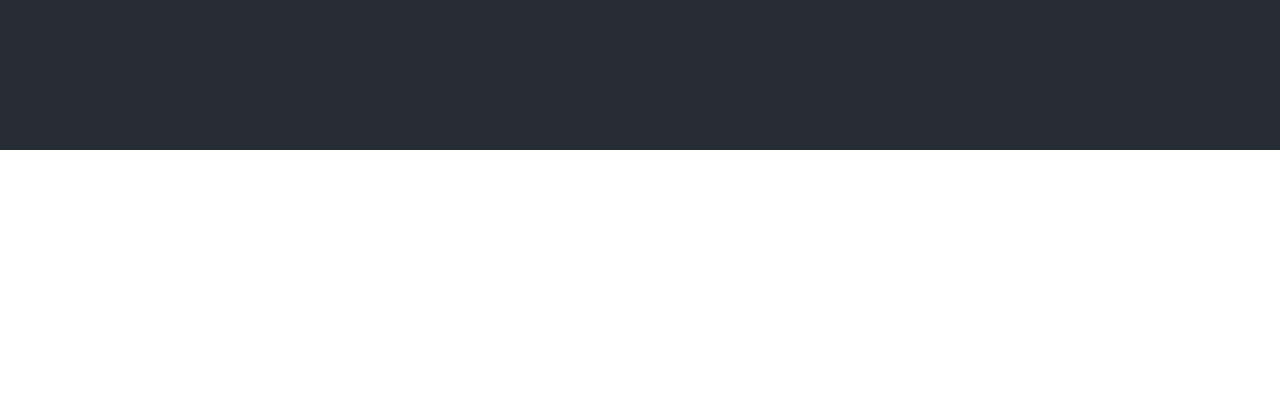
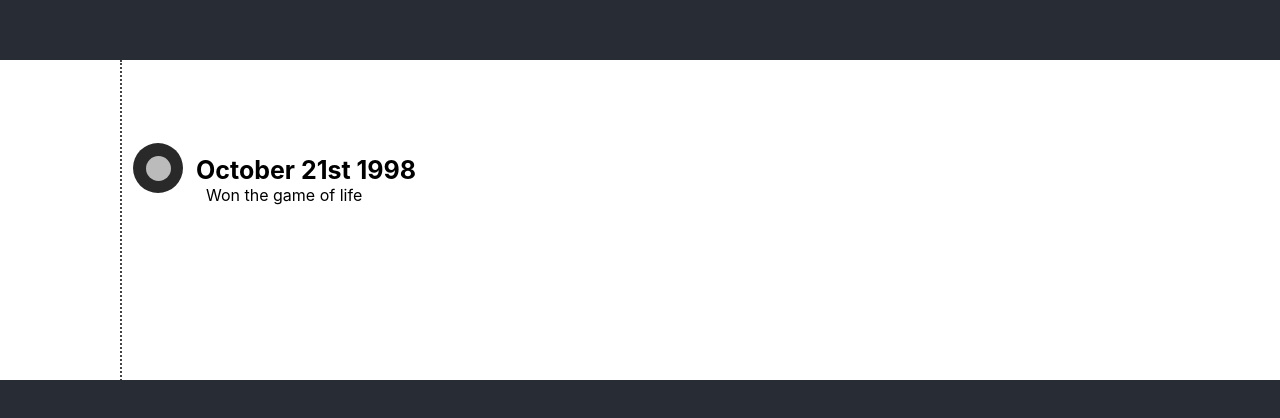
Before and after one commit to WesleyEspinoza/Resume-Site, a React (Create React App) app: page / in a window 1280 px wide. Shown: the part 2060-2478 px from the top of the page. Before the commit the page ends 2210 px from the top, so only its background shows below. Built offline with nearby package versions, Linux system fonts and the light colour scheme.

Commit message:
a few fixes started on time line

```diff
--- a/src/App.tsx
+++ b/src/App.tsx
@@ -2,6 +2,8 @@ import './App.css';
 import ButtonGroup from './Components/ButtonGroup/ButtonGroup';
 import ProfilePicture from "./Images/ProfilePicture.jpeg";
 import Resume from './Components/Resume/Resume';
+import Timeline from './Components/Timeline/Timeline';
+import Projects from './Components/Projects/Projects';
 
 function App() {
   return (
@@ -22,6 +24,8 @@ function App() {
         </div>
       </header>
       <Resume />
+      <Timeline />
+      <Projects />
     </div >
   );
 }
--- a/src/Components/ButtonGroup/ButtonGroup.tsx
+++ b/src/Components/ButtonGroup/ButtonGroup.tsx
@@ -13,7 +13,7 @@ class ButtonGroup extends React.Component<ButtonGroupProps, ButtonGroupState> {
     render() {
         return (
             <div className="ButtonGroupContainer">
-                <Button title="Acheivement Timeline" toolTip="Interactive time line of notable moments in my life." /> <Button title="Resume" toolTip="PDF copy of my resume." /> <Button title="How it's Made" toolTip="The process of making this site." />
+                <Button title="Acheivement Timeline" toolTip="Interactive time line of notable moments in my life." /> <Button title="Resume" toolTip="PDF copy of my resume." /> <Button title="Projects" toolTip="Notable Projects" />
             </div>
         );
     }
--- /dev/null
+++ b/src/Components/Projects/Projects.css
@@ -0,0 +1,7 @@
+.ProjectsContainer {
+    display: flex;
+    position: relative;
+    width: 100%;
+    height: 1000px;
+    background-color: #282c34;
+}
--- /dev/null
+++ b/src/Components/Projects/Projects.tsx
@@ -0,0 +1,22 @@
+import React from "react";
+import "./Projects.css"
+
+type ProjectsProps = {};
+type ProjectsState = {};
+class Projects extends React.Component<ProjectsProps, ProjectsState> {
+    constructor(props: ProjectsProps, state: ProjectsState) {
+        super(props);
+        this.state = state
+    }
+
+    render() {
+        return (
+            <div className="ProjectsContainer">
+
+            </div>
+        )
+
+    }
+}
+
+export default Projects
--- a/src/Components/Resume/Resume.css
+++ b/src/Components/Resume/Resume.css
@@ -12,8 +12,8 @@
 .ResumePreview {
     display: flex;
     position: relative;
-    width: 800px;
-    height: 1090px;
+    width: 50%;
+    height: 1000px;
     text-align: center;
     margin: 10em auto;
     border-style: none;
--- a/src/Components/Resume/Resume.tsx
+++ b/src/Components/Resume/Resume.tsx
@@ -1,6 +1,5 @@
 import React from "react";
 import "./Resume.css"
-import Button from "../Button/Button";
 import PDF from "../../PDF/ErickWesleyEspinozaResume.pdf";
 
 type ResumeProps = {};
@@ -14,7 +13,7 @@ class Resume extends React.Component<ResumeProps, ResumeState> {
     render() {
         return (
             <div className="PDFContainer">
-                <iframe className="ResumePreview" src={PDF}></iframe>
+                <iframe title="Resume" className="ResumePreview" src={PDF}></iframe>
             </div>
         )
 
--- /dev/null
+++ b/src/Components/Timeline/TimeNode/TimeNode.css
@@ -0,0 +1,56 @@
+.TimeNodeContainer {
+    display: flex;
+    position: relative;
+    width: 100%;
+    z-index: 1;
+}
+
+.TimeNode {
+    display: flex;
+    position: relative;
+    flex-direction: column;
+    width: 100%;
+    z-index: 2;
+}
+
+.InnerDot {
+    display: flex;
+    position: relative;
+    height: 25px;
+    width: 25px;
+    background-color: #bbb;
+    border-radius: 50%;
+    z-index: 10;
+    left: 50px;
+    top: 0;
+}
+
+.OuterDot {
+    display: flex;
+    position: relative;
+    height: 50px;
+    width: 50px;
+    background-color: #292929;
+    border-radius: 50%;
+    z-index: 9;
+    left: 37px;
+    top: -38px;
+}
+
+.Date {
+    display: flex;
+    position: relative;
+    left: 100px;
+    top: -93px;
+    font-size: 25px;
+    z-index: 9;
+    width: fit-content;
+}
+
+.Text {
+    display: flex;
+    position: relative;
+    width: fit-content;
+    left: 110px;
+    top: -110px;
+}
--- /dev/null
+++ b/src/Components/Timeline/TimeNode/TimeNode.tsx
@@ -0,0 +1,31 @@
+import React from "react";
+import "./TimeNode.css"
+
+type TimeNodeProps = { date: string, text: string };
+type TimeNodeState = { funFact: "Test Fact" };
+class TimeNode extends React.Component<TimeNodeProps, TimeNodeState> {
+
+    constructor(props: TimeNodeProps, state: TimeNodeState) {
+        super(props);
+        this.state = state
+    }
+
+
+    render() {
+        return (
+            <div className="TimeNodeContainer">
+                <div className="TimeNode">
+                    <div className="InnerDot" />
+                    <div className="OuterDot" />
+                    <h1 className="Date">{this.props.date}</h1>
+                    <div className="Text"> {this.props.text} </div>
+                    <div className="FunFact"> {this.state.funFact} </div>
+                </div>
+            </div >
+        )
+
+    }
+}
+
+
+export default TimeNode
--- /dev/null
+++ b/src/Components/Timeline/Timeline.css
@@ -0,0 +1,33 @@
+.TimelineContainer {
+    display: flex;
+    position: relative;
+    width: 100%;
+    height: 20em;
+    background-color: #282c34;
+    text-align: center;
+    overflow: scroll;
+}
+
+.Timeline {
+    display: inline-flex;
+    position: relative;
+    flex-direction: column;
+    background-color: #FFF;
+    width: 100%;
+    height: fit-content;
+    margin: 0 auto;
+    padding: 6em;
+    row-gap: 100px;
+}
+
+
+.DottedLine {
+    display: inline-flex;
+    position: absolute;
+    content: "";
+    top: 0;
+    bottom: 0;
+    left: 120px;
+    border-left: 2px dotted #444;
+    z-index: 1;
+}
--- /dev/null
+++ b/src/Components/Timeline/Timeline.tsx
@@ -0,0 +1,61 @@
+import React from "react";
+import "./Timeline.css"
+import TimeNode from "./TimeNode/TimeNode";
+
+type TimelineProps = {};
+type TimelineState = {};
+class Timeline extends React.Component<TimelineProps, TimelineState> {
+    constructor(props: TimelineProps, state: TimelineState) {
+        super(props);
+        this.state = state
+    }
+
+    render() {
+        return (
+            <div className="TimelineContainer">
+                <div className="Timeline">
+                    <div className="DottedLine" />
+                    <TimeNode date="October 21st 1998" text="Won the game of life" />
+                    <TimeNode date="January 1st 2000" text="" />
+                    <TimeNode date="October 21st 1998" text="" />
+                    <TimeNode date="October 21st 1998" text="" />
+                    <TimeNode date="January 1st 2000" text="" />
+                    <TimeNode date="October 21st 1998" text="" />
+                    <TimeNode date="January 1st 2000" text="" />
+                    <TimeNode date="October 21st 1998" text="" />
+                    <TimeNode date="October 21st 1998" text="" />
+                    <TimeNode date="January 1st 2000" text="" />
+                    <TimeNode date="October 21st 1998" text="" />
+                    <TimeNode date="January 1st 2000" text="" />
+                    <TimeNode date="January 1st 2000" text="" />
+                    <TimeNode date="October 21st 1998" text="" />
+                    <TimeNode date="October 21st 1998" text="" />
+                    <TimeNode date="January 1st 2000" text="" />
+                    <TimeNode date="October 21st 1998" text="" />
+                    <TimeNode date="January 1st 2000" text="" />
+                    <TimeNode date="October 21st 1998" text="" />
+                    <TimeNode date="October 21st 1998" text="" />
+                    <TimeNode date="January 1st 2000" text="" />
+                    <TimeNode date="October 21st 1998" text="" />
+                    <TimeNode date="January 1st 2000" text="" />
+                    <TimeNode date="January 1st 2000" text="" />
+                    <TimeNode date="October 21st 1998" text="" />
+                    <TimeNode date="October 21st 1998" text="" />
+                    <TimeNode date="January 1st 2000" text="" />
+                    <TimeNode date="October 21st 1998" text="" />
+                    <TimeNode date="January 1st 2000" text="" />
+                    <TimeNode date="October 21st 1998" text="" />
+                    <TimeNode date="October 21st 1998" text="" />
+                    <TimeNode date="January 1st 2000" text="" />
+                    <TimeNode date="October 21st 1998" text="" />
+                    <TimeNode date="January 1st 2000" text="" />
+
+
+                </div>
+            </div>
+        )
+
+    }
+}
+
+export default Timeline
```
